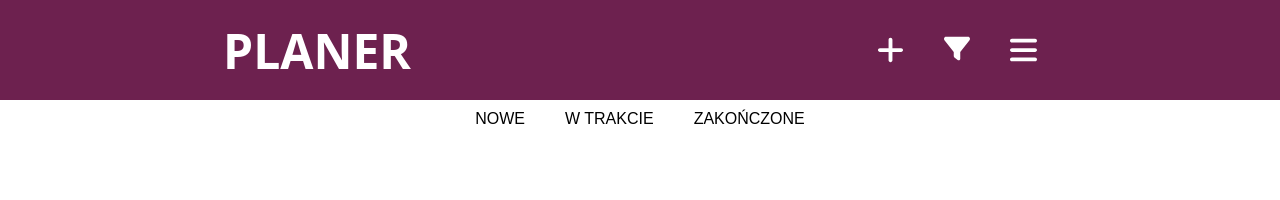
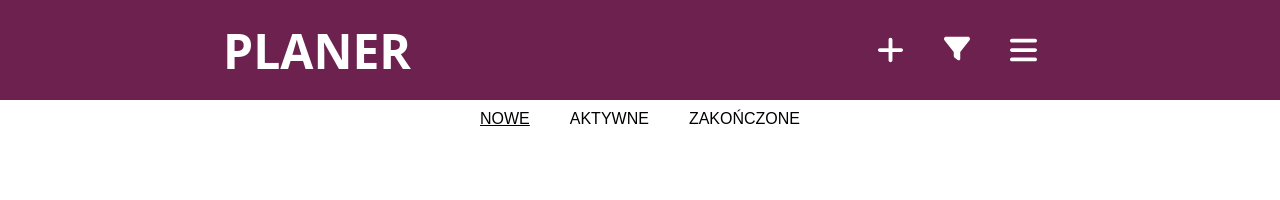
Before and after one commit to PiotrPiwowarski/todo-app-pwa, a React (Create React App) app: page / in a window 1280 px wide. Shown: the top 200 px of the page. Built offline with nearby package versions, Linux system fonts and the light colour scheme.

Commit message:
new commit

```diff
--- a/src/components/Categories.jsx
+++ b/src/components/Categories.jsx
@@ -1,9 +1,26 @@
+import {useState} from 'react';
+
 const Categories = () => {
+
+	const [button, setButton] = useState('new');
+
+	const handleClickNew = () => {
+		setButton('new');
+	}
+
+	const handleClickActive = () => {
+		setButton('active');
+	}
+
+	const handleClickFinished = () => {
+		setButton('finished');
+	}
+
 	return (
 		<div className='aside-menu'>
-			<button>NOWE</button>
-			<button>W TRAKCIE</button>
-			<button>ZAKOŃCZONE</button>
+			<button onClick={handleClickNew} style={button === 'new' ? {textDecoration: 'underline'} : {}}>NOWE</button>
+			<button onClick={handleClickActive} style={button === 'active' ? {textDecoration: 'underline'} : {}}>AKTYWNE</button>
+			<button onClick={handleClickFinished} style={button === 'finished' ? {textDecoration: 'underline'} : {}}>ZAKOŃCZONE</button>
 		</div>
 	);
 };
--- a/src/index.css
+++ b/src/index.css
@@ -64,9 +64,12 @@ button:active {
     height: 30px;
     color: white;
     background-color: rgba(0, 0, 0, 0);
+}
+
+.main-menu-button img {
     transition: filter 0.3s ease;
 }
 
 .main-menu-button:active img {
-    filter: brightness(0.85);
+    filter: brightness(0.7);
 }
```
